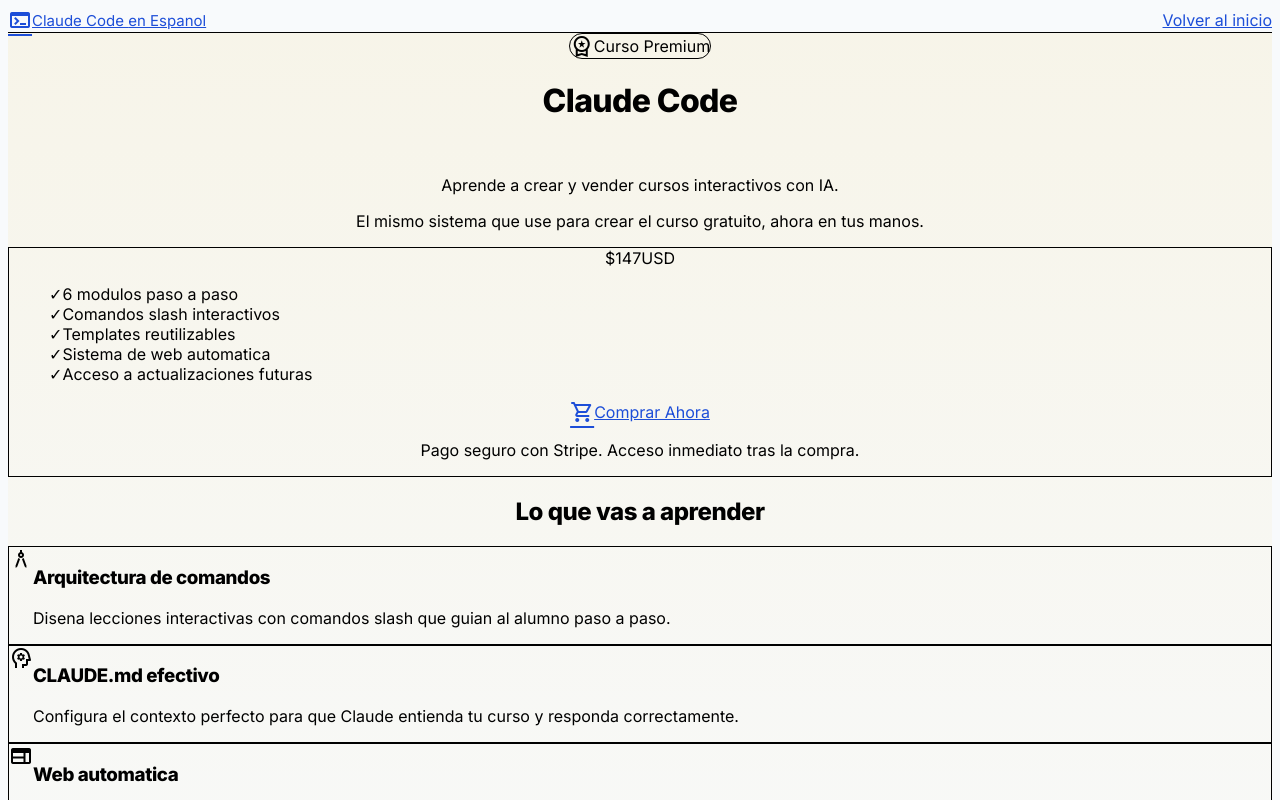
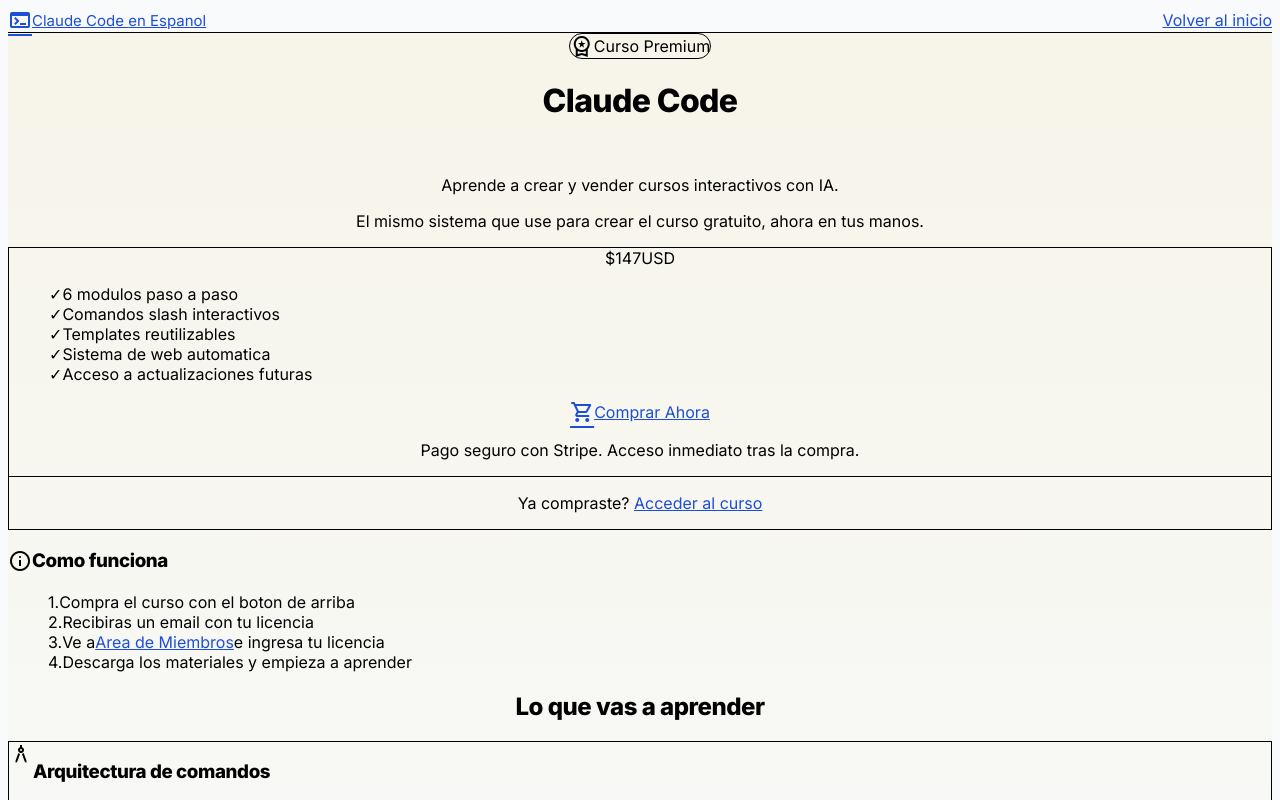
Before and after one commit to Josusanz/claude-code-espanol-web, a Next.js app: page /premium in a window 1280 px wide. Shown: the top 800 px of the page. Built offline with nearby package versions, Linux system fonts and the light colour scheme.

Commit message:
Agregar instrucciones de acceso en página premium
- Enlace "Ya compraste? Acceder al curso"
- Sección "Como funciona" con los 4 pasos

Co-Authored-By: Claude Opus 4.5 <noreply@anthropic.com>

```diff
--- a/pages/premium.tsx
+++ b/pages/premium.tsx
@@ -134,6 +134,41 @@ export default function PremiumPage() {
               <p className="mt-4 text-xs text-slate-500 dark:text-slate-500">
                 Pago seguro con Stripe. Acceso inmediato tras la compra.
               </p>
+
+              <div className="mt-6 pt-6 border-t border-slate-200 dark:border-slate-700">
+                <p className="text-sm text-slate-600 dark:text-slate-400">
+                  Ya compraste?{' '}
+                  <Link href="/curso-premium" className="text-amber-600 hover:underline font-medium">
+                    Acceder al curso
+                  </Link>
+                </p>
+              </div>
+            </div>
+
+            {/* Cómo funciona */}
+            <div className="max-w-md mx-auto bg-slate-100 dark:bg-slate-800/50 rounded-2xl p-6 text-left">
+              <h3 className="font-bold text-slate-900 dark:text-white mb-4 flex items-center gap-2">
+                <span className="material-symbols-outlined text-amber-500">info</span>
+                Como funciona
+              </h3>
+              <ol className="space-y-3 text-sm text-slate-600 dark:text-slate-400">
+                <li className="flex gap-3">
+                  <span className="font-bold text-amber-600">1.</span>
+                  Compra el curso con el boton de arriba
+                </li>
+                <li className="flex gap-3">
+                  <span className="font-bold text-amber-600">2.</span>
+                  Recibiras un email con tu licencia
+                </li>
+                <li className="flex gap-3">
+                  <span className="font-bold text-amber-600">3.</span>
+                  Ve a <Link href="/curso-premium" className="text-amber-600 hover:underline">Area de Miembros</Link> e ingresa tu licencia
+                </li>
+                <li className="flex gap-3">
+                  <span className="font-bold text-amber-600">4.</span>
+                  Descarga los materiales y empieza a aprender
+                </li>
+              </ol>
             </div>
           </div>
 
```
